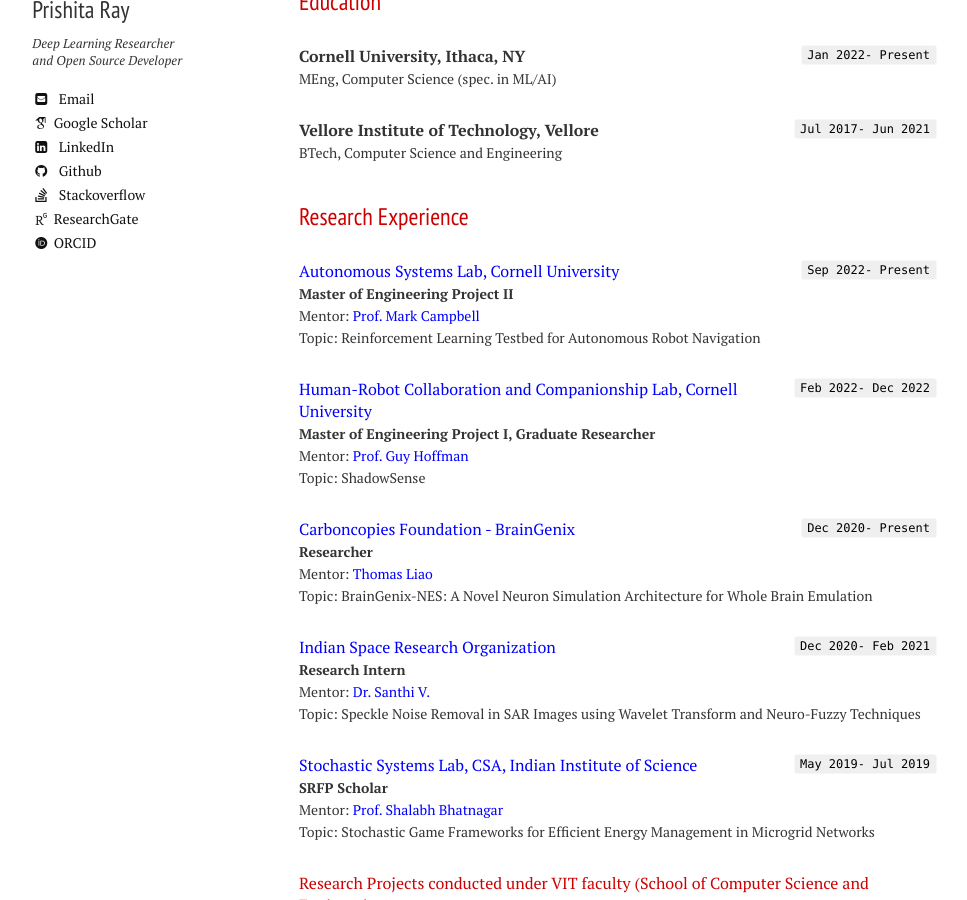
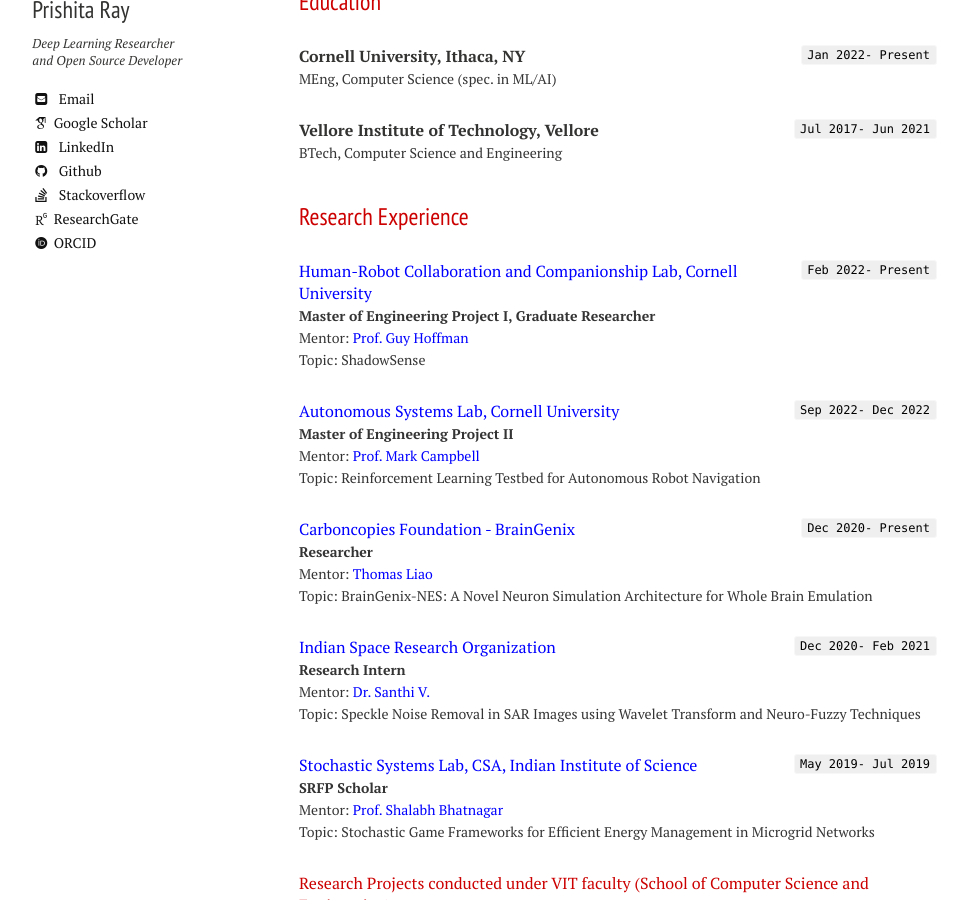
Before and after one commit to PRISHIta123/PRISHIta123.github.io, a Jekyll site: the page built from experience.md, in a window 1280 px wide and 900 px high, scrolled down 334 px. Shown: the whole window, without its empty margins (21-988 px from the left). Built offline with Jekyll 4.4.1, drawn with Linux system fonts in a browser that asks for light colours; nearby versions of some CDN libraries; some web fonts are replaced.

Commit message:
Update experience.md

```diff
--- a/experience.md
+++ b/experience.md
@@ -21,17 +21,17 @@
 
 ## Research Experience
 
-`Sep 2022- Present`
+`Feb 2022- Present`
+<p><a href="https://hrc2.io/" style="color: blue">Human-Robot Collaboration and Companionship Lab, Cornell University</a>
+<br><a style="font-size: 14px;"><b>Master of Engineering Project I, Graduate Researcher</b></a>
+<br><a style="font-size: 14px;">Mentor: </a><a href="https://hrc2.io/people/guy-hoffman" style="color: blue;font-size: 14px;">Prof. Guy Hoffman</a>
+<br><a style="font-size: 14px;">Topic: ShadowSense</a></p>
+
+`Sep 2022- Dec 2022`
 <p><a href="http://cornell-asl.org/main/index.html" style="color: blue">Autonomous Systems Lab, Cornell University</a>
 <br><a style="font-size: 14px;"><b>Master of Engineering Project II</b></a>
 <br><a style="font-size: 14px;">Mentor: </a><a href="https://campbell.mae.cornell.edu/mark-campbell/" style="color: blue;font-size: 14px;">Prof. Mark Campbell</a>
 <br><a style="font-size: 14px;">Topic: Reinforcement Learning Testbed for Autonomous Robot Navigation</a></p>
-
-`Feb 2022- Dec 2022`
-<p><a href="https://hrc2.io/" style="color: blue">Human-Robot Collaboration and Companionship Lab, Cornell University</a>
-<br><a style="font-size: 14px;"><b>Master of Engineering Project I, Graduate Researcher</b></a>
-<br><a style="font-size: 14px;">Mentor: </a><a href="https://hrc2.io/people/guy-hoffman" style="color: blue;font-size: 14px;">Prof. Guy Hoffman</a>
-<br><a style="font-size: 14px;">Topic: ShadowSense</a></p>
 
 `Dec 2020- Present`
 <p><a href="https://braingenix.org/" style="color: blue">Carboncopies Foundation - BrainGenix</a>
```
